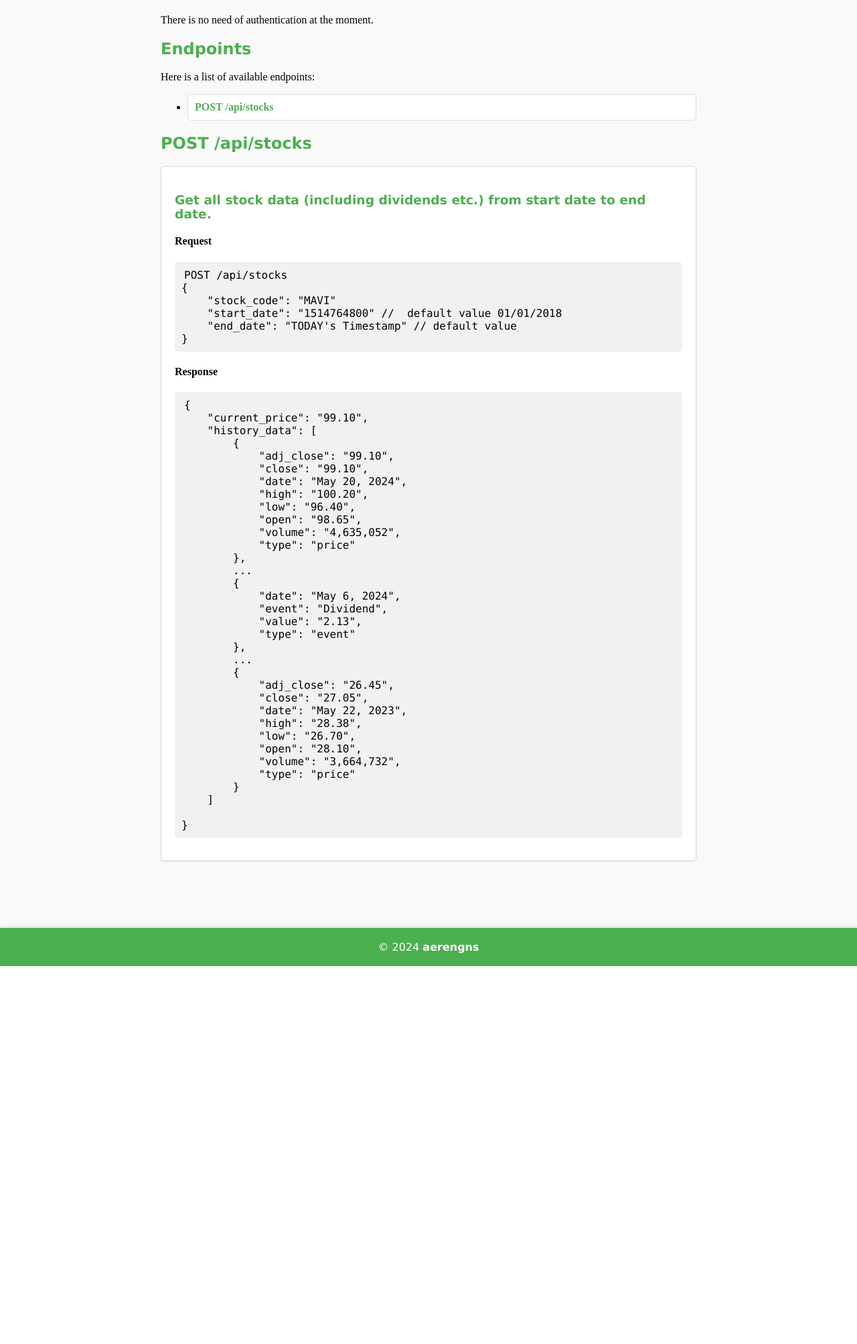
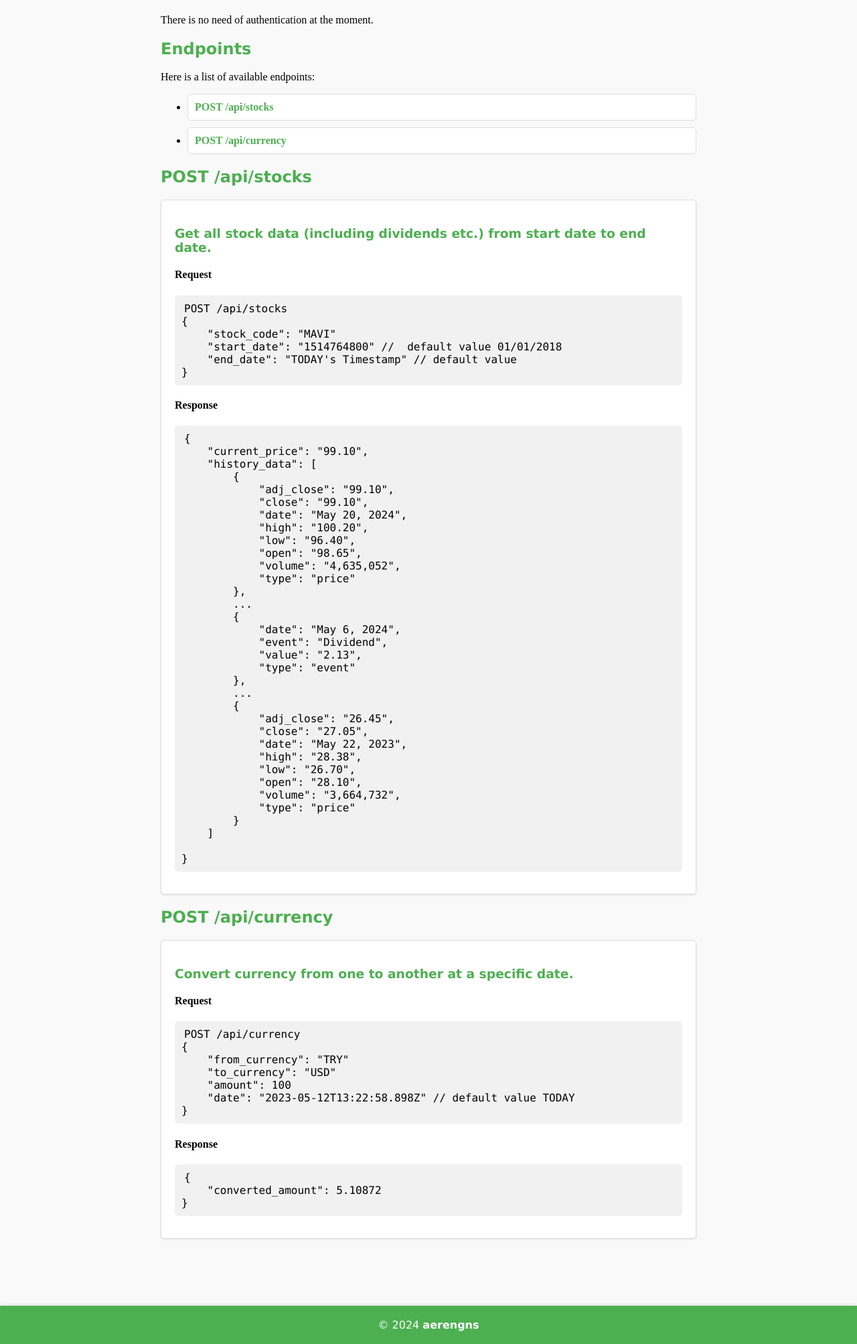
Before and after one commit to aerengns/stock-scraper, a Flask app: page / in a window 1280 px wide. Shown: the part 213-2219 px from the top of the page at 67% size. Before the commit the page ends 1655 px from the top, so only its background shows below. Run offline with Flask 3, Linux system fonts and the light colour scheme.

Commit message:
feat: currency converter endpoint added.

```diff
--- a/app.py
+++ b/app.py
@@ -81,11 +81,53 @@ def home():
     return render_template('index.html')
 
 
+@app.route('/api/currency', methods=['POST'])
+def currency_converter():
+    data = request.json
+    from_currency = data.get('from_currency')
+    to_currency = data.get('to_currency')
+    amount = data.get('amount')
+    date = data.get('date')
+
+    url = 'https://www.oanda.com/currency-converter/en/?from={}&to={}&amount={}'.format(from_currency, to_currency,
+                                                                                        amount)
+    driver.get(url)
+    time.sleep(2)
+
+    if date is not None:
+        date_xpath = '/html/body/div/main/div[1]/div/div/div[3]/div/div[1]/div[1]/div/div[3]/div[1]/div[2]/div/div/input'
+        date_element = WebDriverWait(driver, 10).until(EC.presence_of_element_located((By.XPATH, date_xpath)))
+        try:
+            date_obj = datetime.datetime.fromisoformat(date)
+            formatted_date = date_obj.strftime('%d %B %Y')
+        except ValueError:
+            return jsonify({'error': 'Invalid date format. Expected format is YYYY-MM-DD.'}), 400
+
+        cookie_consent_button_xpath = '//*[@id="onetrust-accept-btn-handler"]'
+        try:
+            cookie_consent_button = WebDriverWait(driver, 10).until(
+                EC.element_to_be_clickable((By.XPATH, cookie_consent_button_xpath)))
+            cookie_consent_button.click()
+        except Exception as e:
+            print(f'Cookie consent button not found or not clickable: {e}')
+
+        date_element.click()
+        driver.execute_script("arguments[0].value = '';", date_element)
+        date_element.send_keys(formatted_date)
+        date_element.send_keys(u'\ue007')
+        time.sleep(1)
+
+    value_xpath = '/html/body/div/main/div[1]/div/div/div[3]/div/div[1]/div[1]/div/div[2]/div[3]/div[2]/div[1]/div/input'
+    value_element = WebDriverWait(driver, 10).until(EC.presence_of_element_located((By.XPATH, value_xpath)))
+    value = value_element.get_attribute('value')
+
+    return jsonify({'converted_amount': float(value)})
+
+
 @app.route('/api/stocks', methods=['POST'])
 def fetch_stock_history_handler():
     data = request.json
     stock_code = data.get('stock_code')
-    # start_date = data.get('start_date', 1514764800)  # 1st January 2018
     start_date = data.get('start_date', datetime.datetime(datetime.datetime.now().year, 1,
                                                           1).timestamp())  # 1st January of the current year
     end_date = data.get('end_date', int(time.time()))
--- a/templates/index.html
+++ b/templates/index.html
@@ -25,6 +25,7 @@
         <p>Here is a list of available endpoints:</p>
         <ul class="endpoint-list">
             <li><a href="#stocks">POST /api/stocks</a></li>
+            <li><a href="#currency">POST /api/currency</a></li>
         </ul>
     </section>
     <section id="stocks">
@@ -75,6 +76,24 @@
 }</code></pre>
         </div>
     </section>
+    <section id="currency">
+        <h2>POST /api/currency</h2>
+        <div class="endpoint">
+            <h3>Convert currency from one to another at a specific date.</h3>
+            <h4>Request</h4>
+            <pre><code>POST /api/currency
+{
+    "from_currency": "TRY"
+    "to_currency": "USD"
+    "amount": 100
+    "date": "2023-05-12T13:22:58.898Z" // default value TODAY
+}</code></pre>
+            <h4>Response</h4>
+            <pre><code>{
+    "converted_amount": 5.10872
+}</code></pre>
+        </div>
+    </section>
 </div>
 <footer>
     <p>&copy; 2024 <a href="https://github.com/aerengns">aerengns</a></p>
```
